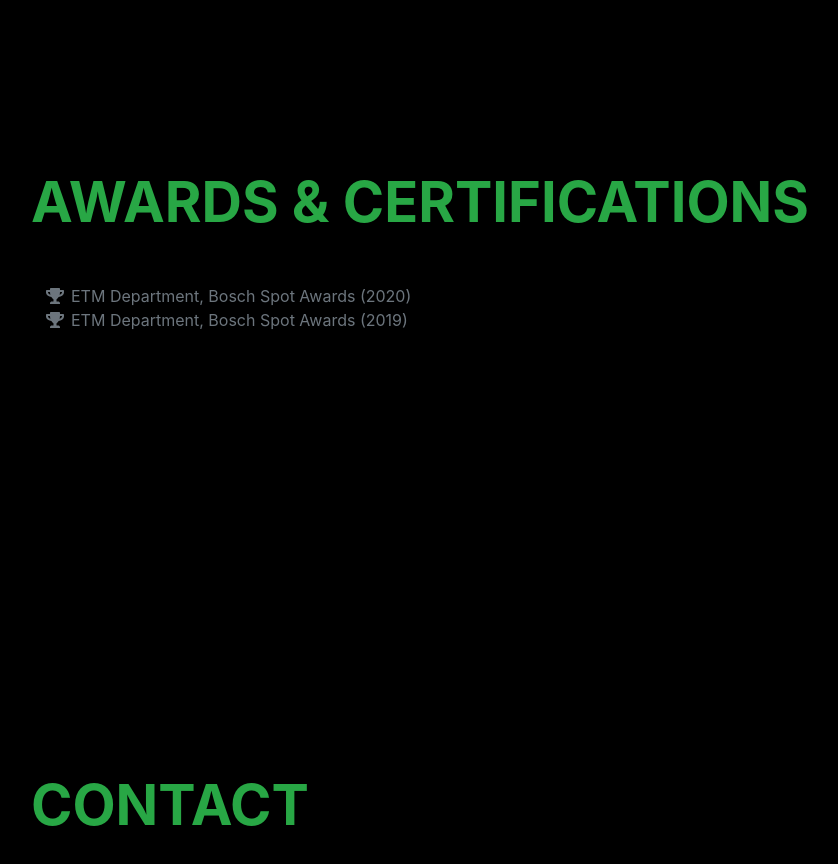
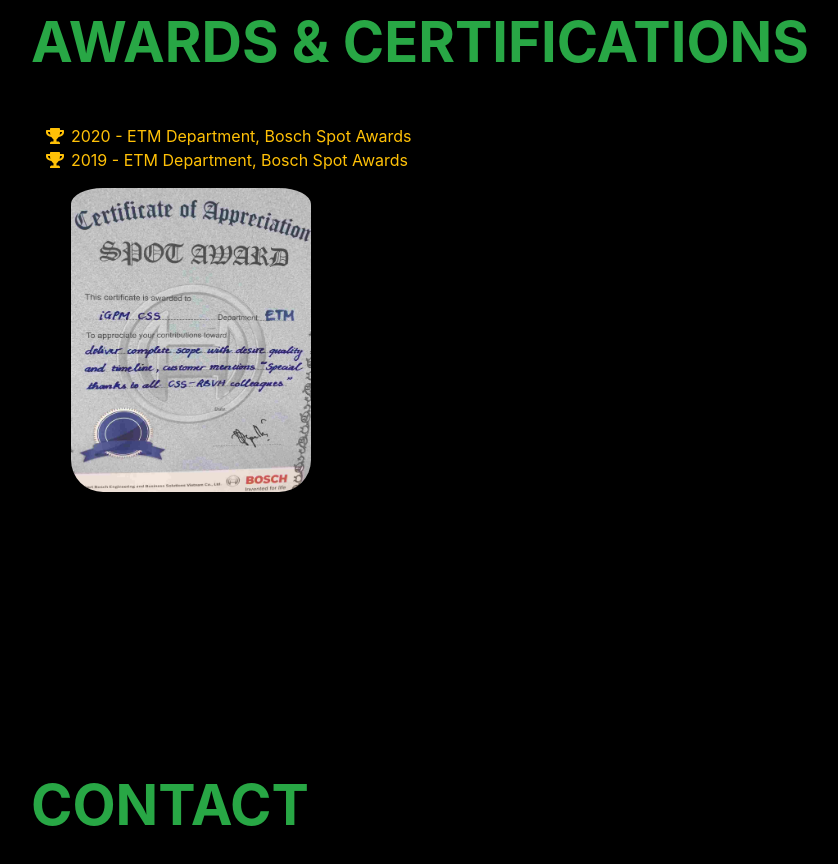
Before and after one commit to bradduy/bradduy.github.io, a plain HTML site: page index.html in a window 1280 px wide. Shown: the part 5100-5964 px from the top of the page, without its empty margins (289-1127 px from the left). Drawn offline with nearby package versions, Linux system fonts and the light colour scheme; a web font is replaced by a local one.

Commit message:
add picture

```diff
--- a/index.html
+++ b/index.html
@@ -246,15 +246,16 @@
         <section class="resume-section" id="awards">
             <div class="resume-section-content">
                 <h2 class="mb-5 text-white"><span style="color: #28a745">Awards & Certifications</span></h2>
-                <ul class="fa-ul mb-0">
+                <ul class="fa-ul mb-0 text-warning">
                     <li>
-                        <span class="fa-li"><i class="fas fa-trophy text-warning"></i></span>
-                        ETM Department, Bosch Spot Awards (2020)
+                        <span class="fa-li"><i class="fas fa-trophy"></i></span>
+                        2020 - ETM Department, Bosch Spot Awards
                     </li>
                     <li>
-                        <span class="fa-li"><i class="fas fa-trophy text-warning"></i></span>
-                        ETM Department, Bosch Spot Awards (2019)
+                        <span class="fa-li"><i class="fas fa-trophy"></i></span>
+                        2019 - ETM Department, Bosch Spot Awards
                     </li>
+                    <img style="width: 15rem; height:20rem; border-radius: 2rem; padding-top: 1rem" src="assets/img/igpm.jpg" alt="" />
                 </ul>
             </div>
             <hr class="m-0" />
```
Also changed, not shown: assets/img/igpm.jpg (added), css/styles.css, 1 other file.
